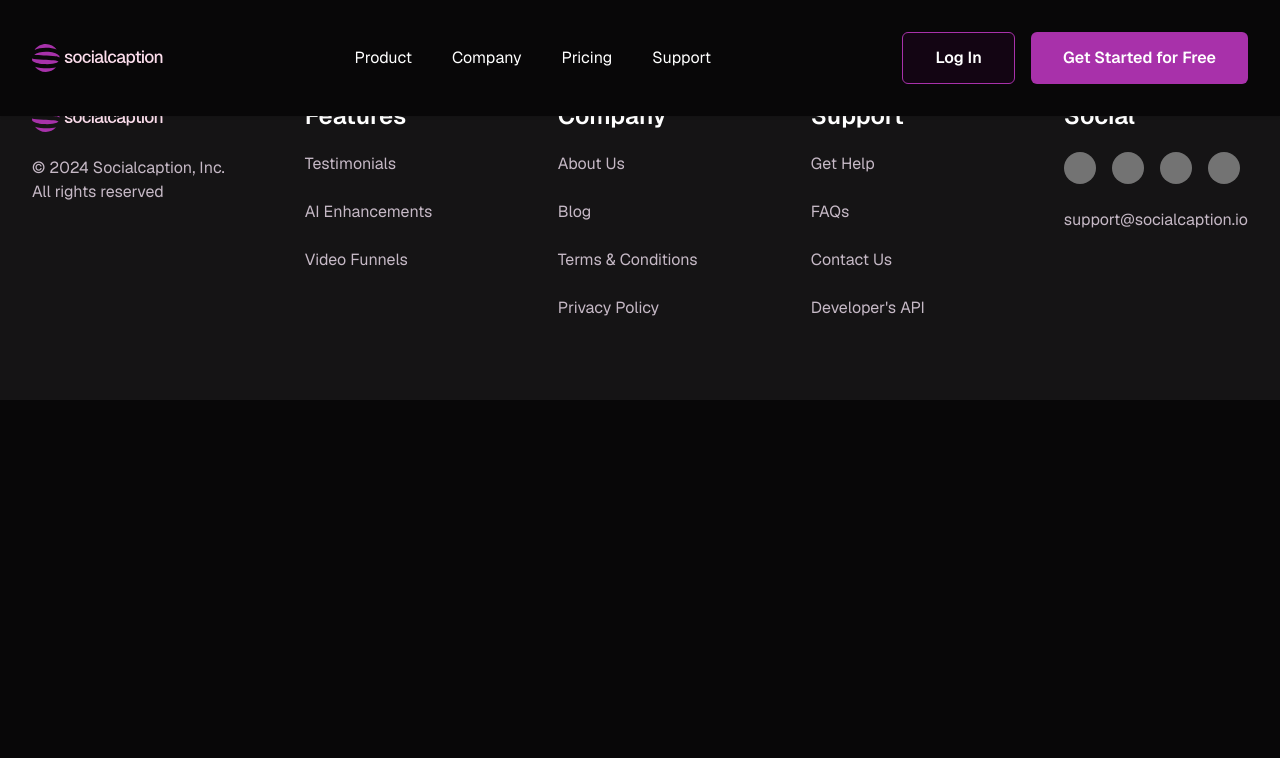
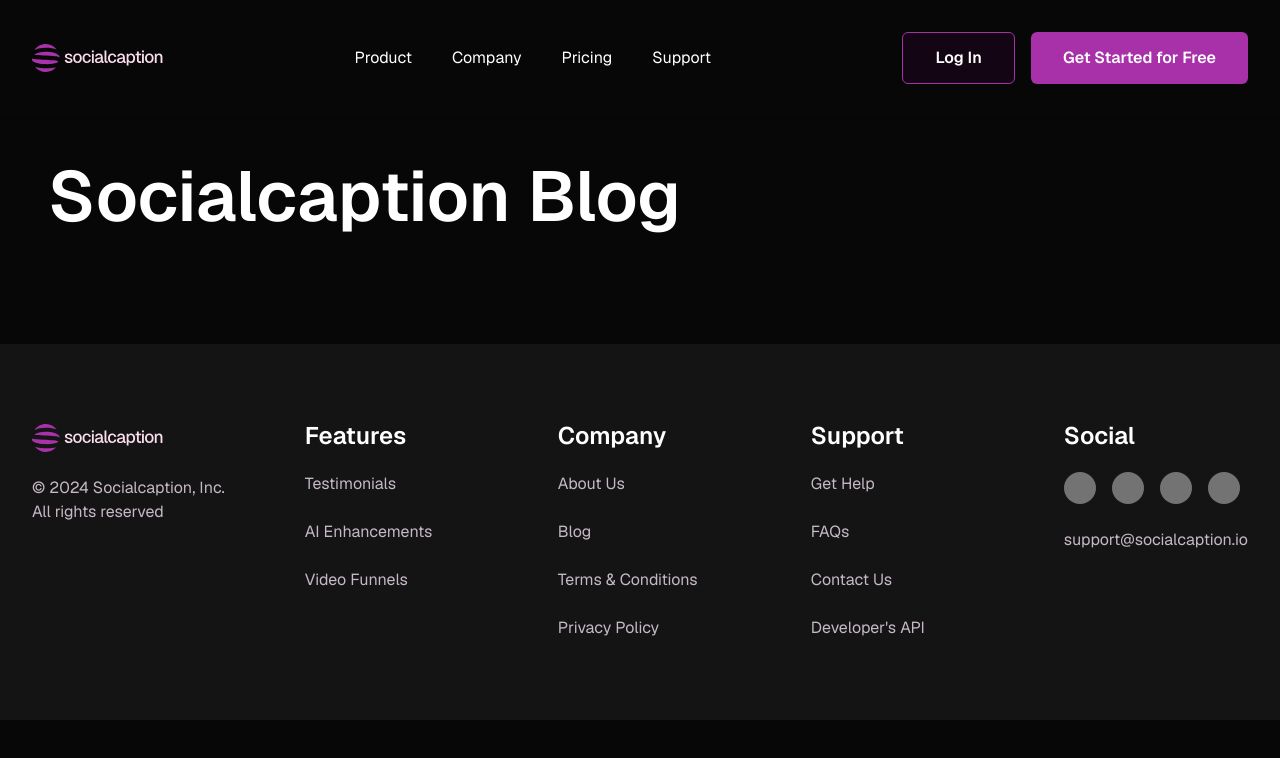
Before and after one commit to Ennioluwa/social-caption, a Next.js app: page /blog in a window 1280 px wide. Shown: the top 758 px of the page. Built offline with nearby package versions, Linux system fonts and the light colour scheme.

Commit message:
add blog page [WIP]

```diff
--- /dev/null
+++ b/app/(landing)/blog/_components/blog.tsx
@@ -0,0 +1,11 @@
+const Blog = () => {
+  return (
+    <div className="relative px-8 lg:px-12 py-28  w-full overflow-clip bg-[#080708]">
+      <div className="flex flex-col gap-8 lg:pt-12">
+        <h1>Socialcaption Blog</h1>
+      </div>
+    </div>
+  );
+};
+
+export default Blog;
--- a/app/(landing)/blog/page.tsx
+++ b/app/(landing)/blog/page.tsx
@@ -1,5 +1,11 @@
+import Blog from "./_components/blog";
+
 const BlogPage = () => {
-  return <div>BlogPage</div>;
+  return (
+    <div>
+      <Blog />
+    </div>
+  );
 };
 
 export default BlogPage;
```
